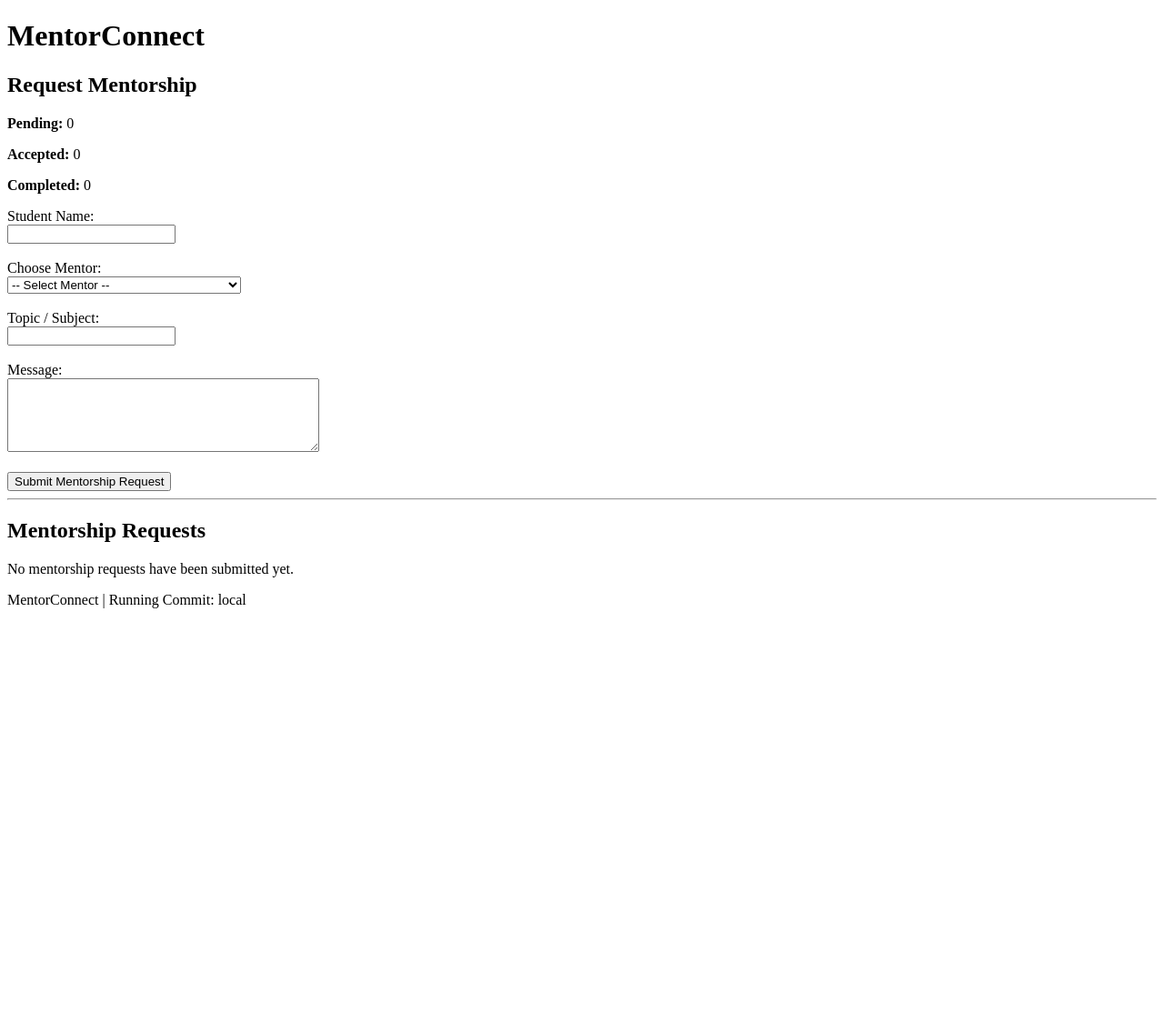
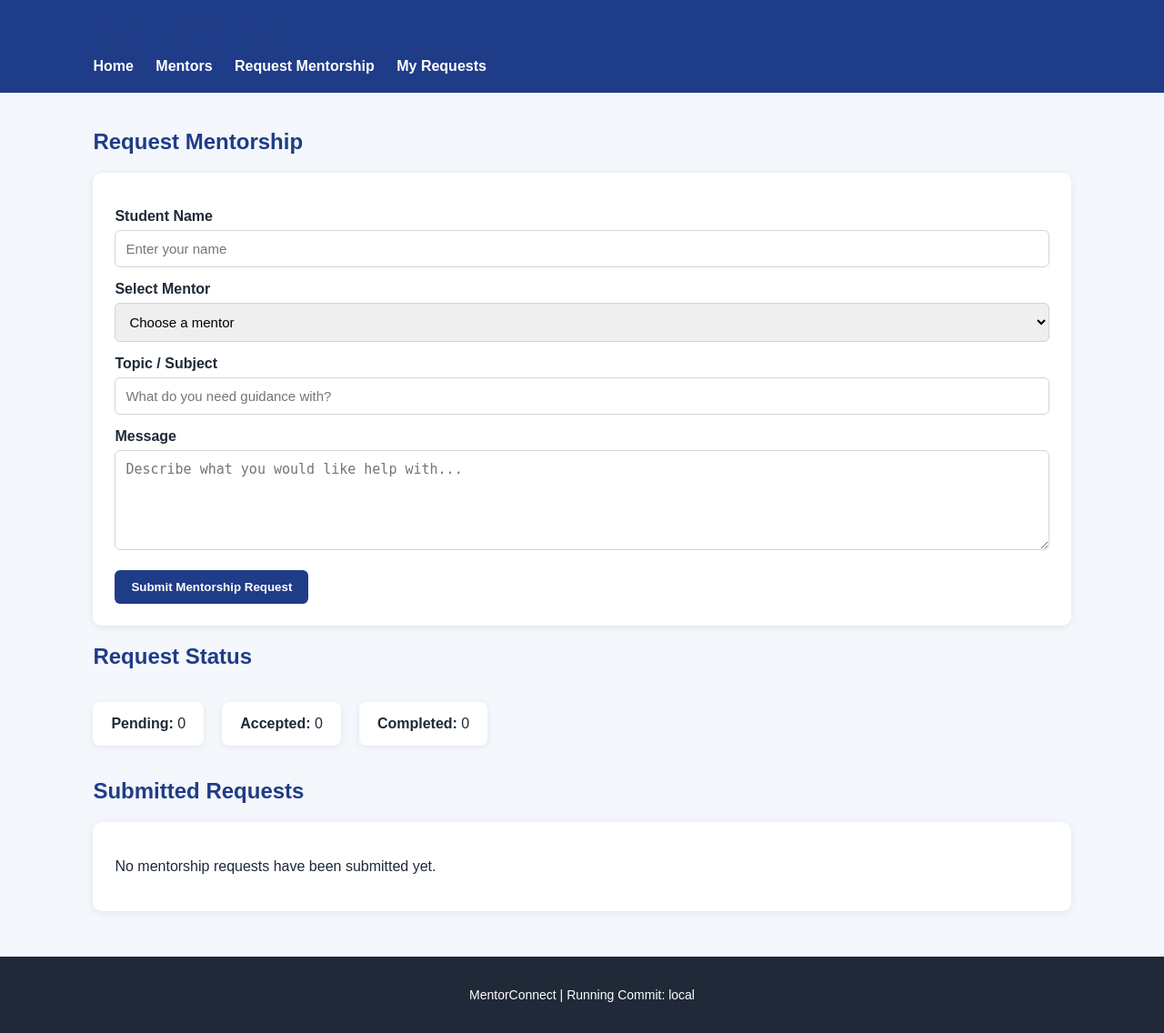
Before and after one commit to prathamesh975/MentorConnect, a Flask app: page /request in a window 1280 px wide. Shown: the whole page at 91% size. Before the commit the page ends 669 px from the top, so only its background shows below. Run offline with Flask 3, Linux system fonts and the light colour scheme.

Commit message:
feat: improve MentorConnect user interface

```diff
--- /dev/null
+++ b/static/style.css
@@ -0,0 +1,120 @@
+* {
+    box-sizing: border-box;
+}
+
+body {
+    margin: 0;
+    font-family: Arial, sans-serif;
+    background: #f4f7fb;
+    color: #1f2937;
+}
+
+header {
+    background: #1f3c88;
+    color: white;
+    padding: 20px 8%;
+}
+
+header h1 {
+    margin: 0;
+    font-size: 28px;
+}
+
+nav {
+    margin-top: 12px;
+}
+
+nav a {
+    color: white;
+    text-decoration: none;
+    margin-right: 20px;
+    font-weight: bold;
+}
+
+main {
+    width: 84%;
+    max-width: 1100px;
+    margin: 40px auto;
+}
+
+h1,
+h2,
+h3 {
+    color: #1f3c88;
+}
+
+.card {
+    background: white;
+    padding: 24px;
+    margin: 20px 0;
+    border-radius: 10px;
+    box-shadow: 0 2px 10px rgba(0, 0, 0, 0.08);
+}
+
+form {
+    background: white;
+    padding: 24px;
+    margin: 20px 0;
+    border-radius: 10px;
+    box-shadow: 0 2px 10px rgba(0, 0, 0, 0.08);
+}
+
+label {
+    display: block;
+    margin-top: 15px;
+    margin-bottom: 6px;
+    font-weight: bold;
+}
+
+input,
+select,
+textarea {
+    width: 100%;
+    padding: 11px;
+    border: 1px solid #cbd5e1;
+    border-radius: 6px;
+    font-size: 15px;
+}
+
+textarea {
+    min-height: 110px;
+    resize: vertical;
+}
+
+button {
+    margin-top: 18px;
+    padding: 11px 18px;
+    border: none;
+    border-radius: 6px;
+    background: #1f3c88;
+    color: white;
+    font-weight: bold;
+    cursor: pointer;
+}
+
+button:hover {
+    background: #162d68;
+}
+
+.status-summary {
+    display: flex;
+    gap: 20px;
+    flex-wrap: wrap;
+    margin: 20px 0;
+}
+
+.status-summary p {
+    background: white;
+    padding: 15px 20px;
+    border-radius: 8px;
+    box-shadow: 0 2px 8px rgba(0, 0, 0, 0.07);
+}
+
+footer {
+    margin-top: 50px;
+    padding: 20px;
+    text-align: center;
+    background: #1f2937;
+    color: white;
+    font-size: 14px;
+}
--- a/templates/requests.html
+++ b/templates/requests.html
@@ -3,123 +3,112 @@
 <head>
     <meta charset="UTF-8">
     <meta name="viewport" content="width=device-width, initial-scale=1.0">
-    <title>MentorConnect - Mentorship Requests</title>
+    <title>Mentorship Requests - MentorConnect</title>
+    <link rel="stylesheet"
+          href="{{ url_for('static', filename='style.css') }}">
 </head>
 
 <body>
 
+<header>
     <h1>MentorConnect</h1>
 
-    <!-- ============================= -->
-    <!-- Mentorship Request Form -->
-    <!-- ============================= -->
+    <nav>
+        <a href="{{ url_for('home') }}">Home</a>
+        <a href="{{ url_for('mentor_list') }}">Mentors</a>
+        <a href="{{ url_for('mentorship_request') }}">
+            Request Mentorship
+        </a>
+        <a href="{{ url_for('requests_list') }}">
+            My Requests
+        </a>
+    </nav>
+</header>
+
+<main>
 
     <h2>Request Mentorship</h2>
 
-    <div class="status-summary">
-        <p>
-            <strong>Pending:</strong>
-            {{ requests | selectattr("status", "equalto", "Pending") | list | length }}
-        </p>
-
-        <p>
-            <strong>Accepted:</strong>
-            {{ requests | selectattr("status", "equalto", "Accepted") | list | length }}
-        </p>
-
-        <p>
-            <strong>Completed:</strong>
-            {{ requests | selectattr("status", "equalto", "Completed") | list | length }}
-        </p>
+    {% if error %}
+    <div class="card">
+        <p><strong>Error:</strong> {{ error }}</p>
     </div>
-
-
-
-    {% if error %}
-        <p><strong>{{ error }}</strong></p>
     {% endif %}
 
-    <form method="POST" action="/request">
+    <form method="POST" action="{{ url_for('mentorship_request') }}">
 
-        <label for="student_name">Student Name:</label>
-        <br>
-
+        <label for="student_name">Student Name</label>
         <input
             type="text"
             id="student_name"
             name="student_name"
+            placeholder="Enter your name"
+            required
         >
 
-        <br><br>
-
-        <label for="mentor_id">Choose Mentor:</label>
-        <br>
-
-        <select id="mentor_id" name="mentor_id">
-
-            <option value="">-- Select Mentor --</option>
+        <label for="mentor_id">Select Mentor</label>
+        <select id="mentor_id" name="mentor_id" required>
+            <option value="">Choose a mentor</option>
 
             {% for mentor in mentors %}
             <option value="{{ mentor.id }}">
                 {{ mentor.name }} - {{ mentor.expertise }}
             </option>
             {% endfor %}
-
         </select>
 
-        <br><br>
-
-        <label for="topic">Topic / Subject:</label>
-        <br>
-
+        <label for="topic">Topic / Subject</label>
         <input
             type="text"
             id="topic"
             name="topic"
+            placeholder="What do you need guidance with?"
+            required
         >
 
-        <br><br>
-
-        <label for="message">Message:</label>
-        <br>
-
+        <label for="message">Message</label>
         <textarea
             id="message"
             name="message"
-            rows="5"
-            cols="40"
+            placeholder="Describe what you would like help with..."
+            required
         ></textarea>
 
-        <br><br>
-
-        <button type="submit">
-            Submit Mentorship Request
-        </button>
+        <button type="submit">Submit Mentorship Request</button>
 
     </form>
 
+    <h2>Request Status</h2>
 
-    <hr>
+    <div class="status-summary">
+        <p>
+            <strong>Pending:</strong>
+            {{ requests | selectattr("status", "equalto", "Pending")
+            | list | length }}
+        </p>
 
+        <p>
+            <strong>Accepted:</strong>
+            {{ requests | selectattr("status", "equalto", "Accepted")
+            | list | length }}
+        </p>
 
-    <!-- ============================= -->
-    <!-- Submitted Requests -->
-    <!-- ============================= -->
+        <p>
+            <strong>Completed:</strong>
+            {{ requests | selectattr("status", "equalto", "Completed")
+            | list | length }}
+        </p>
+    </div>
 
-    <h2>Mentorship Requests</h2>
+    <h2>Submitted Requests</h2>
 
     {% if requests %}
 
         {% for mentorship_request in requests %}
 
-            <h3>
-                Request #{{ mentorship_request.id }}
-            </h3>
+        <div class="card">
 
-            <p>
-                <strong>Student:</strong>
-                {{ mentorship_request.student_name }}
-            </p>
+            <h3>{{ mentorship_request.student_name }}</h3>
 
             <p>
                 <strong>Mentor:</strong>
@@ -145,13 +134,13 @@
 
             <form
                 method="POST"
-                    action="/requests/{{ mentorship_request.id }}/status"
+                action="{{ url_for(
+                    'update_request_status',
+                    request_id=mentorship_request.id
+                ) }}"
             >
-                    <button
-                        type="submit"
-                        name="status"
-                        value="Accepted"
-                    >
+                <input type="hidden" name="status" value="Accepted">
+                <button type="submit">
                     Accept Request
                 </button>
             </form>
@@ -160,32 +149,36 @@
 
             <form
                 method="POST"
-                    action="/requests/{{ mentorship_request.id }}/status"
+                action="{{ url_for(
+                    'update_request_status',
+                    request_id=mentorship_request.id
+                ) }}"
             >
-                    <button
-                        type="submit"
-                        name="status"
-                        value="Completed"
-                    >
+                <input type="hidden" name="status" value="Completed">
+                <button type="submit">
                     Mark Completed
                 </button>
             </form>
 
-            {% elif mentorship_request.status == "Completed" %}
+            {% else %}
 
-                <p>✓ Mentorship completed</p>
+            <p><strong>✓ Mentorship completed</strong></p>
 
             {% endif %}
 
-            <hr>
+        </div>
 
         {% endfor %}
 
     {% else %}
 
+        <div class="card">
             <p>No mentorship requests have been submitted yet.</p>
+        </div>
 
     {% endif %}
+
+</main>
 
 <footer>
     <p>MentorConnect | Running Commit: {{ commit_id }}</p>
```
Also changed, not shown: templates/index.html (+50 -2 lines), templates/mentors.html (+27 -7 lines). Lines whose indentation alone changed are shown as unchanged.
